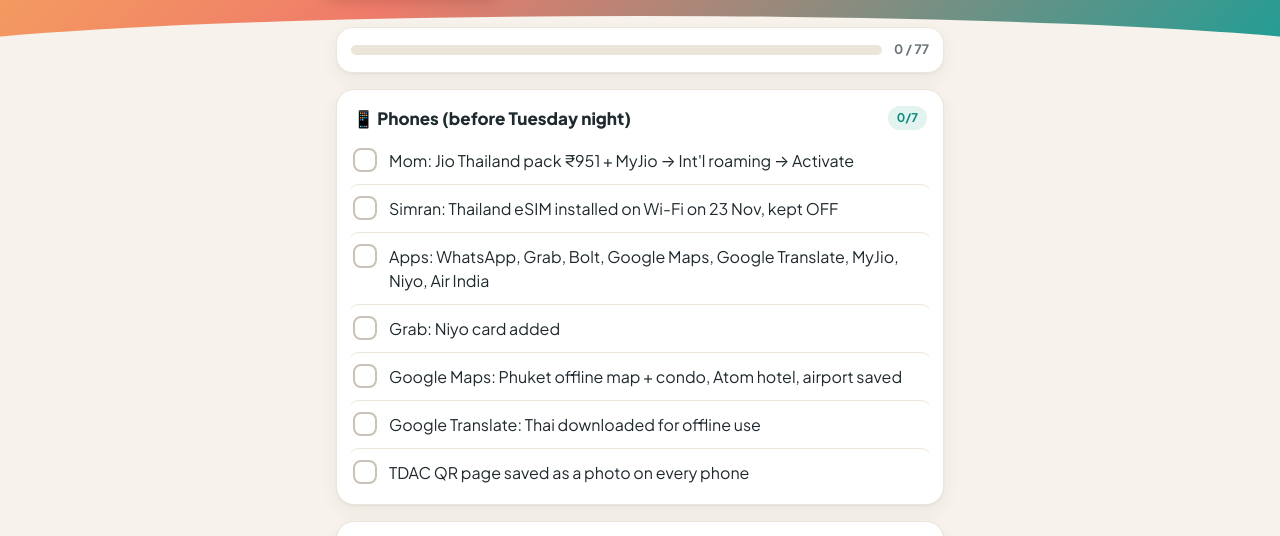
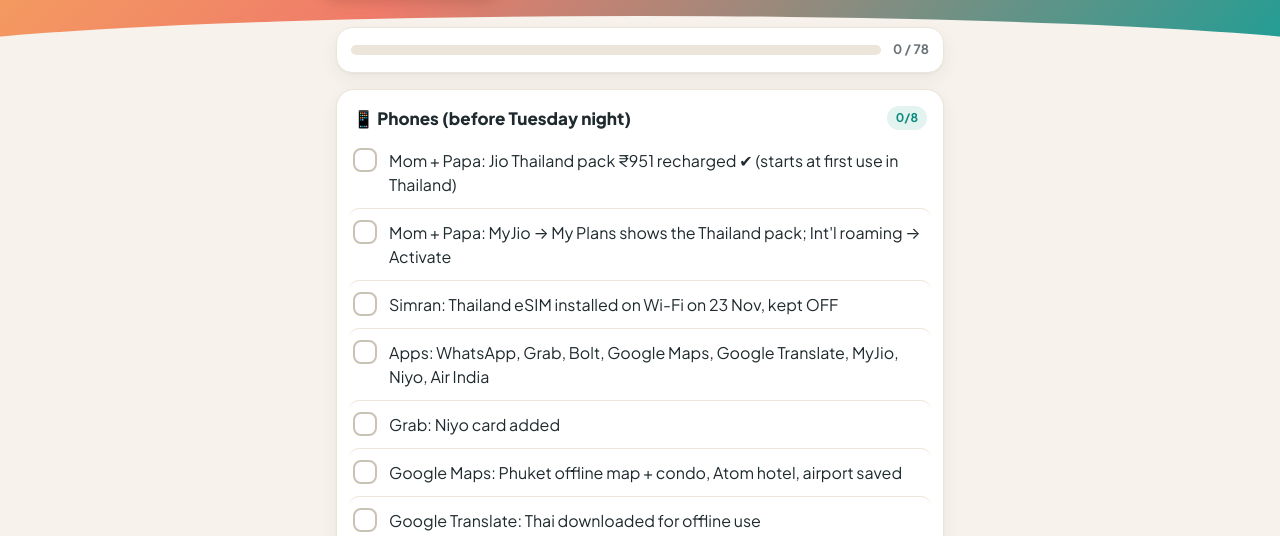
Before and after one commit to rishabhgoswami1/phuket-trip-checklist, a plain HTML site: page index.html in a window 1280 px wide. Shown: the part 193-729 px from the top of the page. Drawn offline with Linux system fonts and the light colour scheme.

Commit message:
Jio packs for Mom and Papa
Co-Authored-By: Claude Opus 5.5 <noreply@anthropic.com>

```diff
--- a/index.html
+++ b/index.html
@@ -22,7 +22,8 @@
 
 <section>
 <h2>📱 Phones (before Tuesday night)</h2>
-<label><input type="checkbox"><span>Mom: Jio Thailand pack ₹951 + MyJio → Int'l roaming → Activate</span></label>
+<label><input type="checkbox"><span>Mom + Papa: Jio Thailand pack ₹951 recharged ✔ (starts at first use in Thailand)</span></label>
+<label><input type="checkbox"><span>Mom + Papa: MyJio → My Plans shows the Thailand pack; Int'l roaming → Activate</span></label>
 <label><input type="checkbox"><span>Simran: Thailand eSIM installed on Wi-Fi on 23 Nov, kept OFF</span></label>
 <label><input type="checkbox"><span>Apps: WhatsApp, Grab, Bolt, Google Maps, Google Translate, MyJio, Niyo, Air India</span></label>
 <label><input type="checkbox"><span>Grab: Niyo card added</span></label>
@@ -100,7 +101,7 @@
 <label><input type="checkbox"><span>AI1886 8:25 AM → Delhi T2 9:45 AM</span></label>
 <label><input type="checkbox"><span>Walk to T3 International → emigration → at gate by 1:00 PM</span></label>
 <label><input type="checkbox"><span>AI2376 1:40 PM → Phuket 7:45 PM (Thai time)</span></label>
-<label><input type="checkbox"><span>Phone ON, data roaming ON, WhatsApp "Landed"</span></label>
+<label><input type="checkbox"><span>Mom + Papa: phone ON, Data Roaming ON, WhatsApp "Landed"</span></label>
 <label><input type="checkbox"><span>Simran: Thailand eSIM ON, Indian SIM data roaming OFF</span></label>
 <label><input type="checkbox"><span>Immigration: passport + TDAC QR + return ticket</span></label>
 <label><input type="checkbox"><span>Bags → green "Nothing to declare" exit</span></label>
@@ -154,7 +155,7 @@
 
 <script>
 (function () {
-  var KEY = "phuket-checklist-v2";
+  var KEY = "phuket-checklist-v3";
   var boxes = Array.prototype.slice.call(document.querySelectorAll('input[type=checkbox]'));
   var state = {};
   try { state = JSON.parse(localStorage.getItem(KEY)) || {}; } catch (e) { state = {}; }
```
